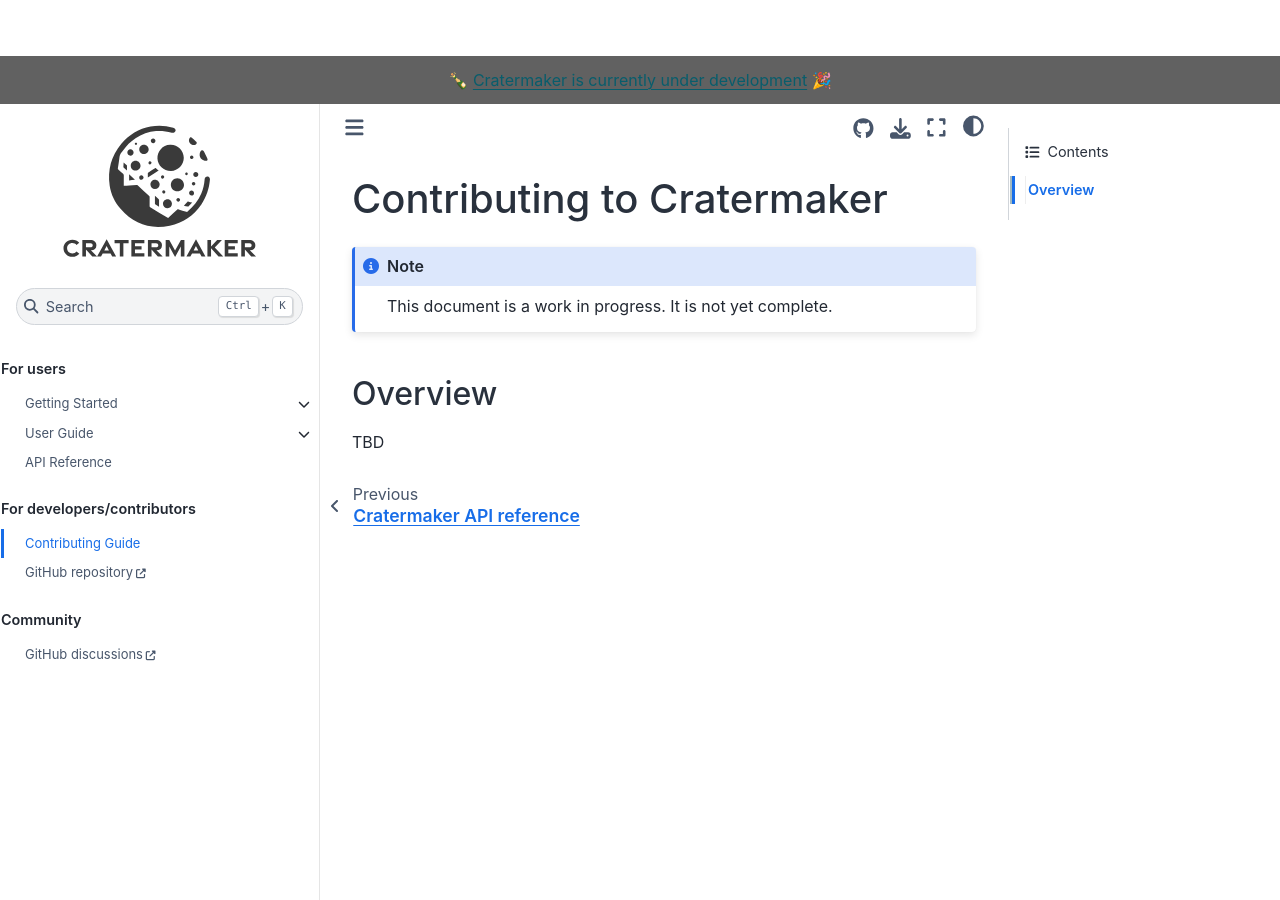
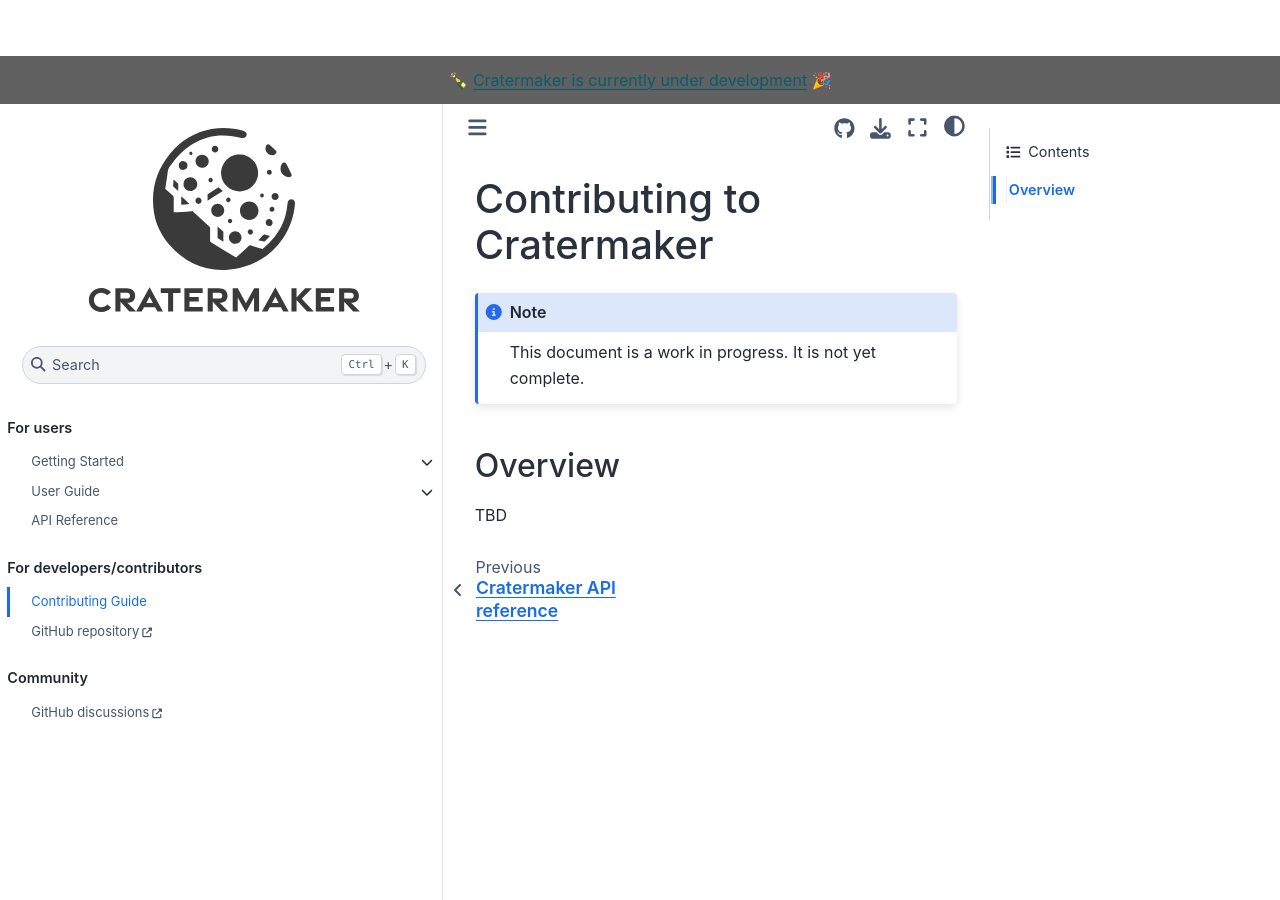
Before and after one commit to MintonGroup/cratermaker, a Sphinx documentation site: the page built from docs/contributing.rst, in a window 1280 px wide and 900 px high. Built offline with Sphinx 7.4.7 and the Sphinx Book theme 1.1.4, drawn with Linux system fonts in a browser that asks for light colours.

Commit message:
Tweaked the appearance of the documentation page

```diff
--- a/docs/_static/style.css
+++ b/docs/_static/style.css
@@ -16,6 +16,25 @@ div.bd-header-announcement {
 
 .container, .container-lg, .container-md, .container-sm, .container-xl {
   max-width: 1350px !important;
+}
+
+/* The following was found at https://stackoverflow.com/a/77588233 */
+
+/* -- .bd-container and .bd-container__inner both need to adjust ---------- */
+/* -- this so 'outer container' grows with browser (no L/R 'dead space') -- */
+.bd-container {
+  max-width: 99%;
+}
+
+/* -- this so the 'inner container' fills the outer container -------------- */
+.bd-container .bd-container__inner {
+  max-width: 99%;
+}
+
+/* -- .bd-article-container holds the "text in the middle" (notebook / md) ------ */
+/* -- width is as high as as 100 "ems" (characters) wide, scales with font size -*/
+.bd-main .bd-content .bd-article-container {
+  max-width: 100em;
 }
 
 
@@ -110,8 +129,8 @@ https://github.com/bokeh/bokeh/blob/branch-2.4/sphinx/source/bokeh/static/custom
 
 @media (min-width: 1200px) {
   .bd-sidebar {
-    -ms-flex: 0 1 320px;
-    flex: 0 1 320px;
+    -ms-flex: 0 1 480px;
+    flex: 0 1 480px;
   }
 }
 
```
